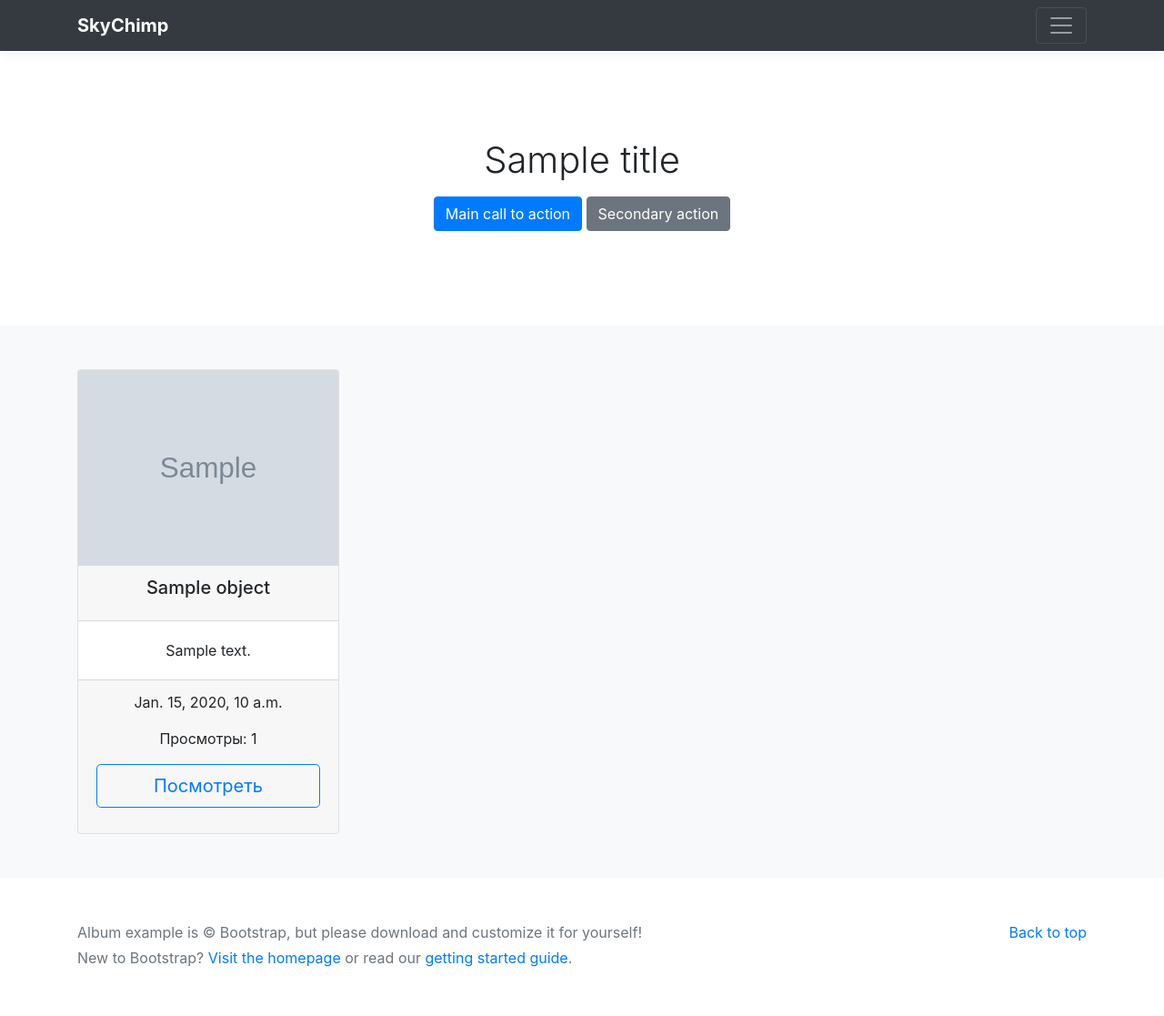
After one commit to MSumbaev/mailing_service, a Django app: template blog/templates/blog/blog_list.html in a window 1280 px wide. The commit adds this page. Shown: the whole page at 91% size. Run offline with Django 4.2, Linux system fonts and the light colour scheme; the template is opened without the code that fills it: most values are stand-ins (such as "Sample title", 1, 10 or a date in 2020); grey boxes marked "Sample" are stand-in pictures; some libraries are stand-ins or nearby versions.

Commit message:
созданы контроллеры BlogListView и BlogDetailView, созданы шаблоны для контроллеров, прописаны пути в urls.py

```diff
--- /dev/null
+++ b/blog/templates/blog/blog_list.html
@@ -0,0 +1,31 @@
+{% extends 'mailing/base.html' %}
+
+{% block content %}
+<div class="row text-center">
+    <div class="col-12">
+        <div class="row">
+            {% for object in object_list %}
+            <div class="col-4">
+                <div class="card" style="width: 18rem;">
+                    <img src="/media/{{ object.image }}" class="card-img-top" alt="...">
+                    <div class="card-header">
+                        <h5 class="card-title">{{ object.title }}</h5>
+                    </div>
+                    <div class="card-body">
+                        <p class="card-text">{{ object.content|truncatechars:100 }}</p>
+                    </div>
+                    <div class="card-footer">
+                        <p class="card-text">{{ object.published_at }}
+                        <p>
+                        <p class="card-text">Просмотры: {{ object.view_count }}
+                        <p>
+                            <a href="{% url 'blog:blog_detail_view' object.pk %}" type="button"
+                               class="btn btn-lg btn-block btn-outline-primary mb-3">Посмотреть</a>
+                    </div>
+                </div>
+            </div>
+            {% endfor %}
+        </div>
+    </div>
+</div>
+{% endblock %}
--- a/blog/urls.py
+++ b/blog/urls.py
@@ -1,9 +1,11 @@
 from django.urls import path
 
 from blog.apps import BlogConfig
+from blog.views import BlogListView, BlogDetailView
 
 app_name = BlogConfig.name
 
 urlpatterns = [
-
+    path('', BlogListView.as_view(), name='blog_list'),
+    path('<int:pk>/', BlogDetailView.as_view(), name='blog_detail_view'),
 ]
--- a/config/urls.py
+++ b/config/urls.py
@@ -23,4 +23,5 @@ urlpatterns = [
     path('admin/', admin.site.urls),
     path('', include('mailing.urls', namespace='mailing')),
     path('users/', include('users.urls', namespace='users')),
+    path('blog/', include('blog.urls', namespace='blog')),
 ] + static(settings.MEDIA_URL, document_root=settings.MEDIA_ROOT)
--- a/mailing/templates/mailing/base.html
+++ b/mailing/templates/mailing/base.html
@@ -30,6 +30,7 @@
                         <li><a href="{% url 'mailing:client_list' %}" class="text-white">Клиенты</a></li>
                         <li><a href="{% url 'mailing:message_list' %}" class="text-white">Сообщения</a></li>
                         <li><a href="{% url 'mailing:mailing_list' %}" class="text-white">Рассылки</a></li>
+                        <li><a href="{% url 'blog:blog_list' %}" class="text-white">Блог</a></li>
                         {% if user.is_staff or user.is_superuser %}
                             <li><a href="{% url 'users:user_list' %}" class="text-white">Список пользователей</a></li>
                         {% endif %}
```
Also changed, not shown: blog/templates/blog/blog_detail.html (added, +29 -0 lines), blog/views.py (+23 -1 lines), media/blog/blog1.jpeg (added), media/blog/blog2.jpeg (added), media/blog/blog3.png (added), media/blog/blog4.png (added).
